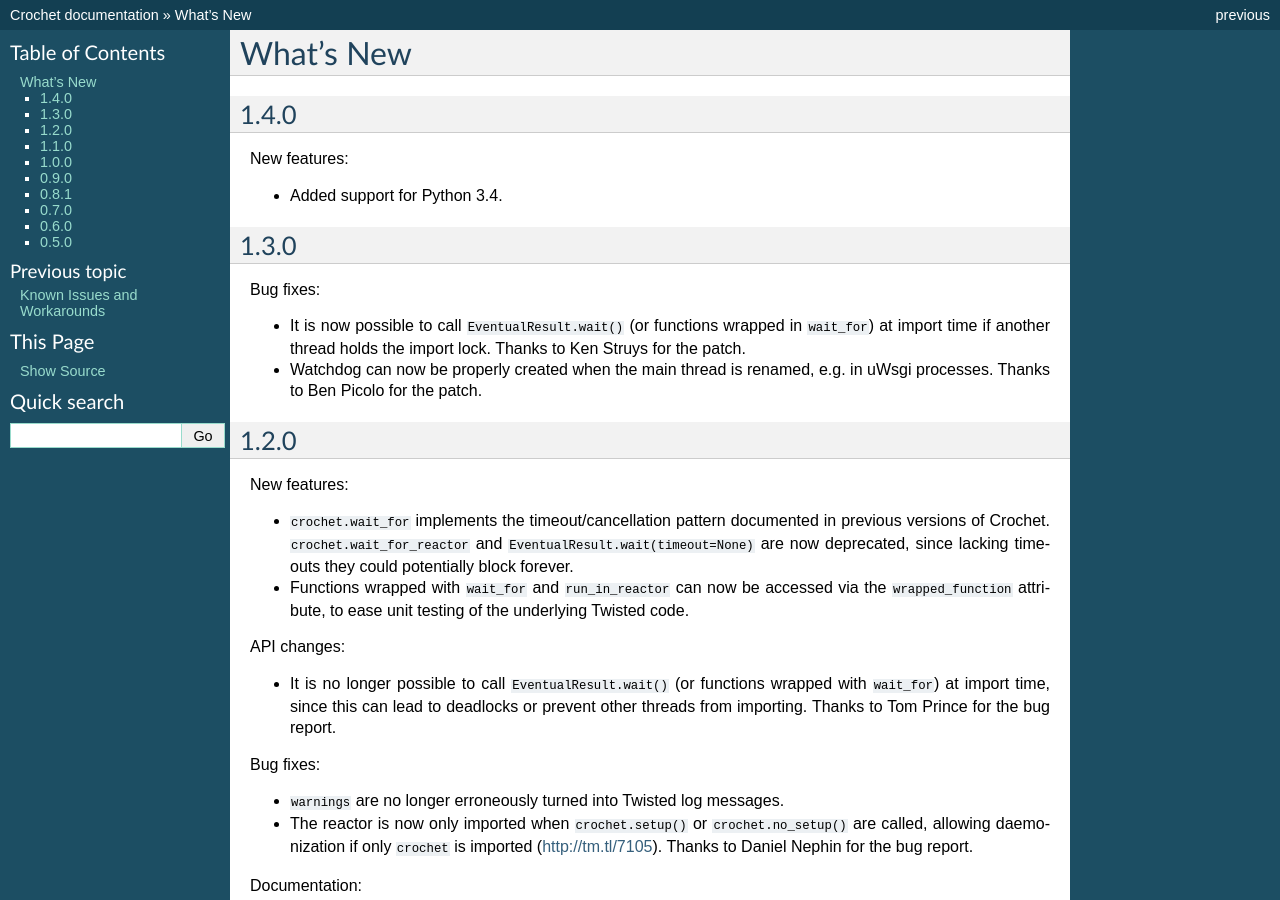
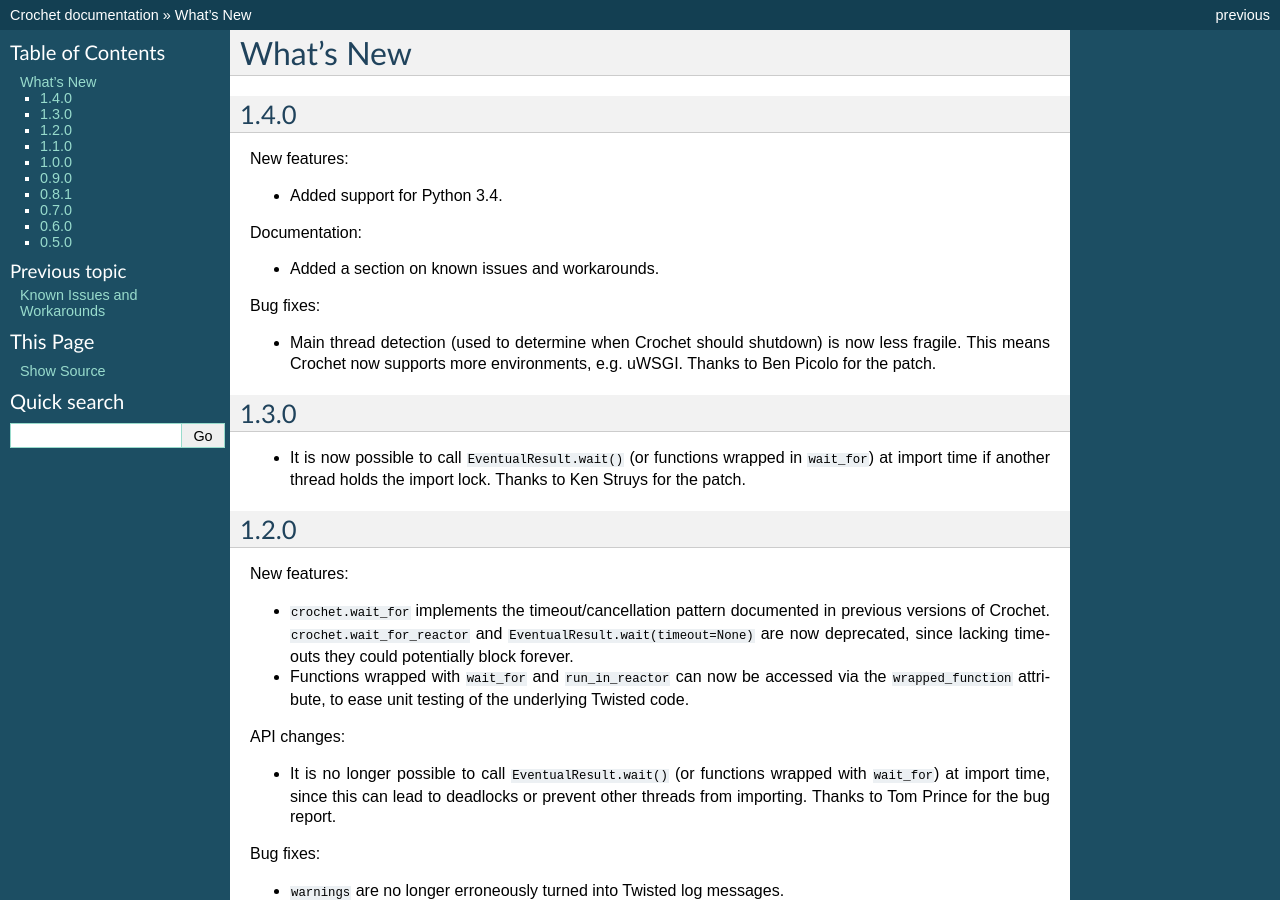
Before and after one commit to itamarst/crochet, a Sphinx documentation site: the page built from docs/news.rst, in a window 1280 px wide and 900 px high. Built offline with Sphinx 7.4.7, drawn with Linux system fonts in a browser that asks for light colours.

Commit message:
Add what's new entry for the docs.

```diff
--- a/docs/news.rst
+++ b/docs/news.rst
@@ -8,17 +8,22 @@
 
 * Added support for Python 3.4.
 
+Documentation:
+
+* Added a section on known issues and workarounds.
+
+Bug fixes:
+
+* Main thread detection (used to determine when Crochet should shutdown) is now less fragile.
+  This means Crochet now supports more environments, e.g. uWSGI.
+  Thanks to Ben Picolo for the patch.
+
 1.3.0
 ^^^^^
-
-Bug fixes:
 
 * It is now possible to call ``EventualResult.wait()`` (or functions
   wrapped in ``wait_for``) at import time if another thread holds the
   import lock. Thanks to Ken Struys for the patch.
-
-* Watchdog can now be properly created when the main thread is renamed,
-  e.g. in uWsgi processes. Thanks to Ben Picolo for the patch.
 
 1.2.0
 ^^^^^
```
